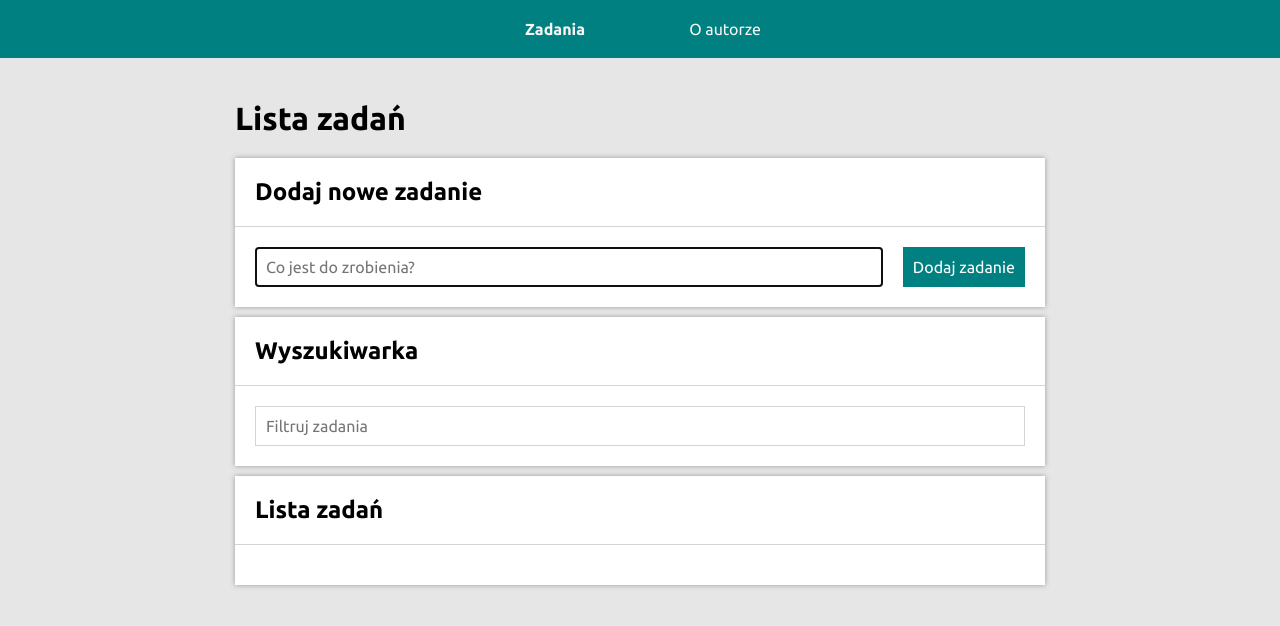
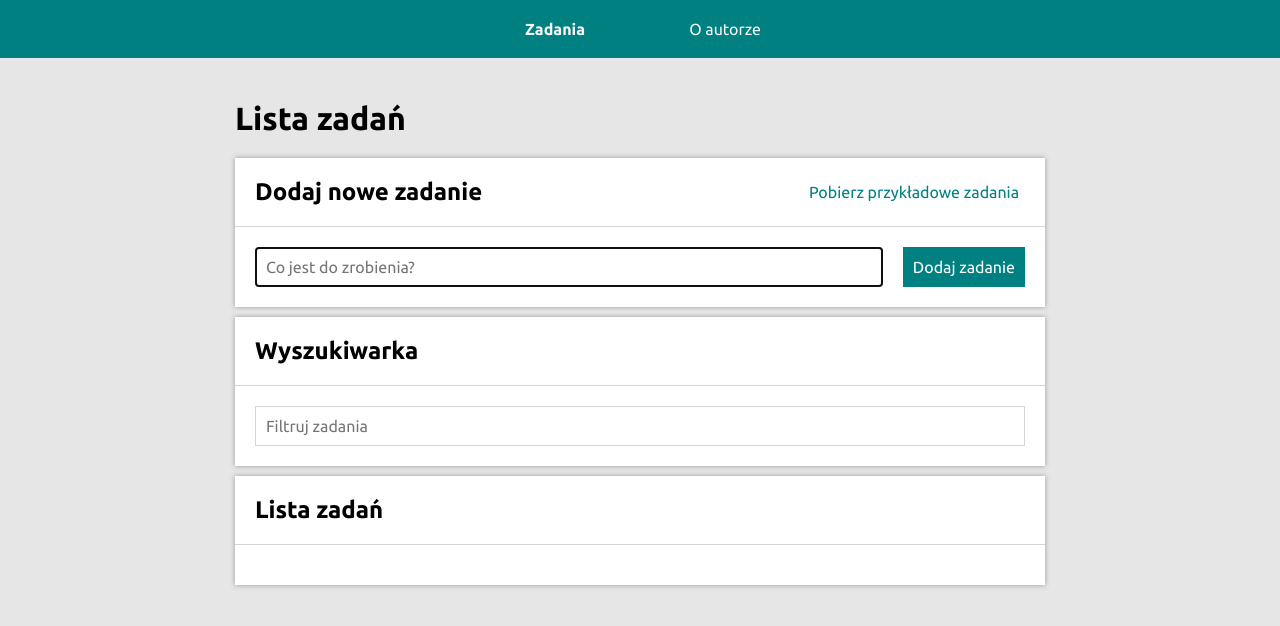
Before and after one commit to LukaszSzmytka/to-do-list-react, a React (Create React App) app: page /#/zadania in a window 1280 px wide. Shown: the top 626 px of the page. Built offline with nearby package versions, Linux system fonts and the light colour scheme.

Commit message:
ExampleTaskButton

```diff
--- a/src/features/tasks/TasksPage/index.js
+++ b/src/features/tasks/TasksPage/index.js
@@ -5,6 +5,7 @@ import Section from "../../../common/Section";
 import Header from "../../../common/Header";
 import Container from "../../../common/Container";
 import Search from "./Search";
+import ExampleTasksButton from "../ExampleTasksButton";
 
 function TasksPage() {
   return (
@@ -13,6 +14,7 @@ function TasksPage() {
       <Section
         title="Dodaj nowe zadanie"
         body={<Form />}
+        extraHeaderContent={<ExampleTasksButton />}
       />
       <Section
         title="Wyszukiwarka"
```
